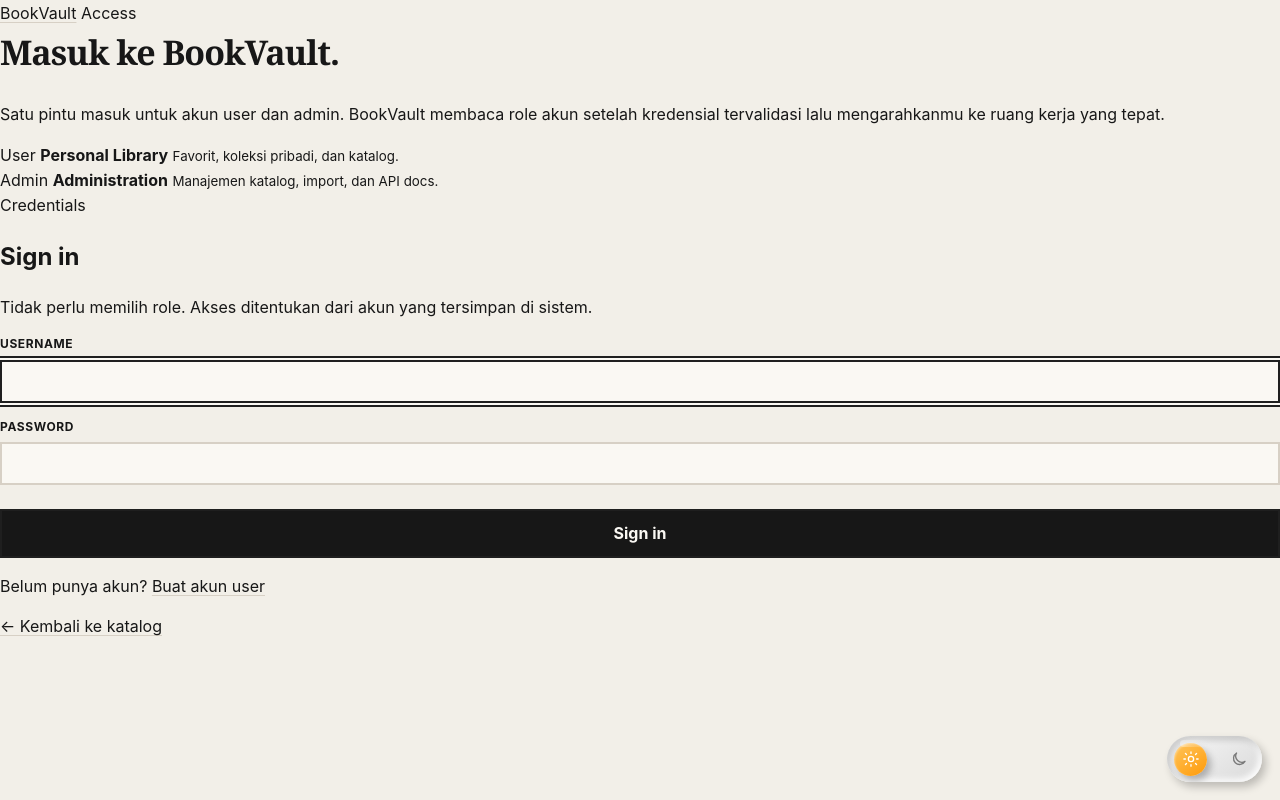
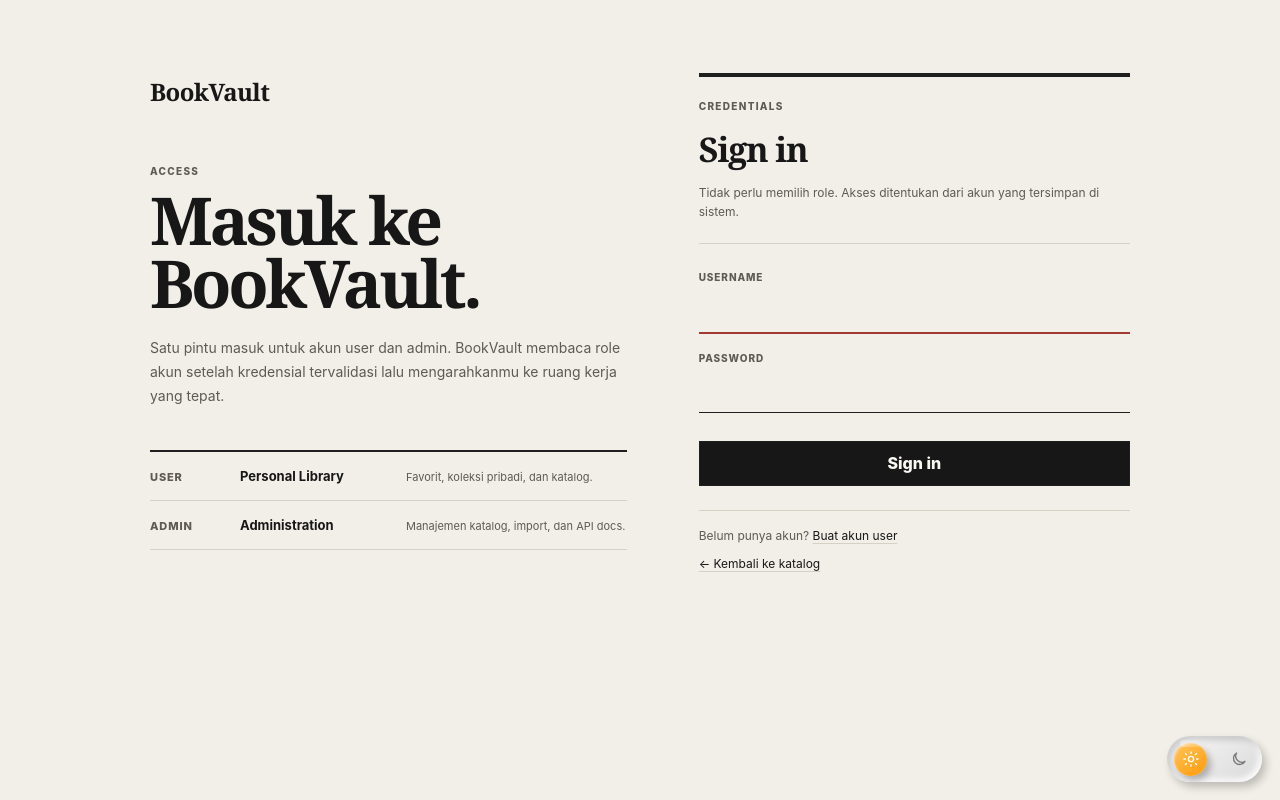
Before and after one commit to panjiaryasoma/bookvault-flask, a Flask app: page /login in a window 1280 px wide. Run offline with Flask 3, Linux system fonts and the light colour scheme.

Commit message:
Redesign unified login page

```diff
--- a/static/css/login.css
+++ b/static/css/login.css
@@ -1,87 +1,240 @@
-.login-box {
-    width: min(420px, calc(100% - 32px));
-    margin: 84px auto;
-    padding: 30px 0;
-    border-top: 4px solid var(--line);
-    border-bottom: 1px solid var(--line-soft);
-    background: transparent;
+.auth-page {
+    min-height: calc(100vh - 1px);
 }
 
-h1 {
-    margin: 0 0 24px;
+.auth-shell {
+    width: min(980px, calc(100% - 40px));
+    margin: 0 auto;
+    padding: 72px 0 88px;
+    display: grid;
+    grid-template-columns: minmax(0, 1.05fr) minmax(320px, 0.95fr);
+    gap: 72px;
+    align-items: start;
+}
+
+.auth-intro,
+.auth-panel {
+    min-width: 0;
+}
+
+.auth-brand {
+    display: inline-block;
+    margin-bottom: 54px;
+    color: var(--paper);
+    font-family: Georgia, "Times New Roman", serif;
+    font-size: 24px;
+    font-weight: 700;
+    letter-spacing: -0.025em;
+}
+
+.auth-brand:hover,
+.auth-links a:hover {
+    color: var(--brass);
+}
+
+.auth-eyebrow {
+    display: block;
+    margin-bottom: 8px;
+    color: var(--muted);
+    font-size: 10px;
+    font-weight: 800;
+    letter-spacing: 0.13em;
+    text-transform: uppercase;
+}
+
+.auth-intro h1 {
+    max-width: 560px;
+    margin: 0;
+    color: var(--paper);
+    font-family: Georgia, "Times New Roman", serif;
+    font-size: clamp(42px, 6vw, 66px);
+    line-height: 0.96;
+    letter-spacing: -0.05em;
+}
+
+.auth-lead {
+    max-width: 590px;
+    margin: 22px 0 0;
+    color: var(--muted);
+    font-size: 14px;
+    line-height: 1.7;
+}
+
+.role-guide {
+    margin-top: 42px;
+    border-top: 2px solid var(--line);
+    border-bottom: 1px solid var(--line-soft);
+}
+
+.role-guide > div {
+    display: grid;
+    grid-template-columns: 74px 150px minmax(0, 1fr);
+    gap: 16px;
+    align-items: baseline;
+    padding: 14px 0;
+    border-bottom: 1px solid var(--line-soft);
+}
+
+.role-guide > div:last-child {
+    border-bottom: 0;
+}
+
+.role-guide span,
+.role-guide small {
+    color: var(--muted);
+    font-size: 11px;
+}
+
+.role-guide span {
+    font-weight: 800;
+    letter-spacing: 0.08em;
+    text-transform: uppercase;
+}
+
+.role-guide strong {
+    color: var(--paper);
+    font-size: 13px;
+}
+
+.role-guide small {
+    line-height: 1.45;
+}
+
+.auth-panel {
+    padding-top: 2px;
+    border-top: 4px solid var(--line);
+}
+
+.auth-panel__heading {
+    padding: 20px 0 22px;
+    border-bottom: 1px solid var(--line-soft);
+}
+
+.auth-panel__heading h2 {
+    margin: 0;
     color: var(--paper);
     font-family: Georgia, "Times New Roman", serif;
     font-size: 34px;
-    text-align: left;
-    letter-spacing: -0.03em;
+    letter-spacing: -0.035em;
 }
 
-label {
-    display: block;
-    margin-top: 15px;
-    color: var(--paper);
+.auth-panel__heading p {
+    margin: 9px 0 0;
+    color: var(--muted);
     font-size: 12px;
-    font-weight: 700;
-    text-transform: uppercase;
-    letter-spacing: 0.05em;
+    line-height: 1.55;
 }
 
-input {
-    width: 100%;
-    margin-top: 6px;
-    padding: 10px 12px;
-    border: 2px solid var(--line-soft);
-    background: var(--surface);
-    color: var(--paper);
+.auth-form {
+    padding-top: 8px;
 }
 
-input:focus {
-    outline: none;
-    border-color: var(--line);
-    box-shadow: 0 0 0 2px var(--surface), 0 0 0 4px var(--line);
+.auth-form label {
+    display: block;
+    margin-top: 18px;
 }
 
-button {
+.auth-form label > span {
+    display: block;
+    margin-bottom: 5px;
+    color: var(--muted);
+    font-size: 10px;
+    font-weight: 800;
+    letter-spacing: 0.09em;
+    text-transform: uppercase;
+}
+
+.auth-form input {
     width: 100%;
-    margin-top: 24px;
-    padding: 10px 14px;
-    border: 2px solid var(--line);
+    min-height: 42px;
+    padding: 8px 0;
+    border: 0;
+    border-bottom: 1px solid var(--line);
+    border-radius: 0;
+    background: transparent;
+    color: var(--paper);
+    font: inherit;
+}
+
+.auth-form input:focus {
+    outline: none;
+    border-bottom-color: var(--brass);
+    box-shadow: 0 1px 0 var(--brass);
+}
+
+.auth-form button {
+    width: 100%;
+    min-height: 44px;
+    margin-top: 28px;
+    padding: 9px 14px;
+    border: 1px solid var(--line);
+    border-radius: 0;
     background: var(--paper);
     color: var(--surface);
-    font-weight: 700;
+    font-weight: 800;
 }
 
-button:hover {
+.auth-form button:hover {
     border-color: var(--brass);
     background: var(--brass);
     color: #fff;
 }
 
 .error {
+    margin: 16px 0 0;
+    padding: 10px 0;
+    border-bottom: 1px solid var(--red);
     color: var(--red);
+    font-size: 12px;
 }
 
-.hint {
-    margin-top: 18px;
+.auth-links {
+    margin-top: 24px;
+    padding-top: 16px;
+    border-top: 1px solid var(--line-soft);
     color: var(--muted);
-    font-size: 13px;
-    text-align: left;
+    font-size: 12px;
 }
 
-a {
+.auth-links p {
+    margin: 0 0 9px;
+}
+
+.auth-links a {
     color: var(--paper);
     text-decoration: underline;
     text-decoration-color: var(--line-soft);
     text-underline-offset: 3px;
 }
 
-a:hover {
-    color: var(--brass);
-    text-decoration-color: var(--brass);
+.back-link {
+    display: inline-block;
 }
 
-@media (max-width: 620px) {
-    .login-box {
-        margin: 48px auto;
+@media (max-width: 820px) {
+    .auth-shell {
+        width: min(100% - 28px, 620px);
+        grid-template-columns: 1fr;
+        gap: 54px;
+        padding: 44px 0 72px;
+    }
+
+    .auth-brand {
+        margin-bottom: 36px;
+    }
+
+    .auth-intro h1 {
+        font-size: clamp(40px, 11vw, 58px);
     }
 }
+
+@media (max-width: 520px) {
+    .role-guide > div {
+        grid-template-columns: 64px 1fr;
+        gap: 8px 14px;
+    }
+
+    .role-guide small {
+        grid-column: 2;
+    }
+}
```
